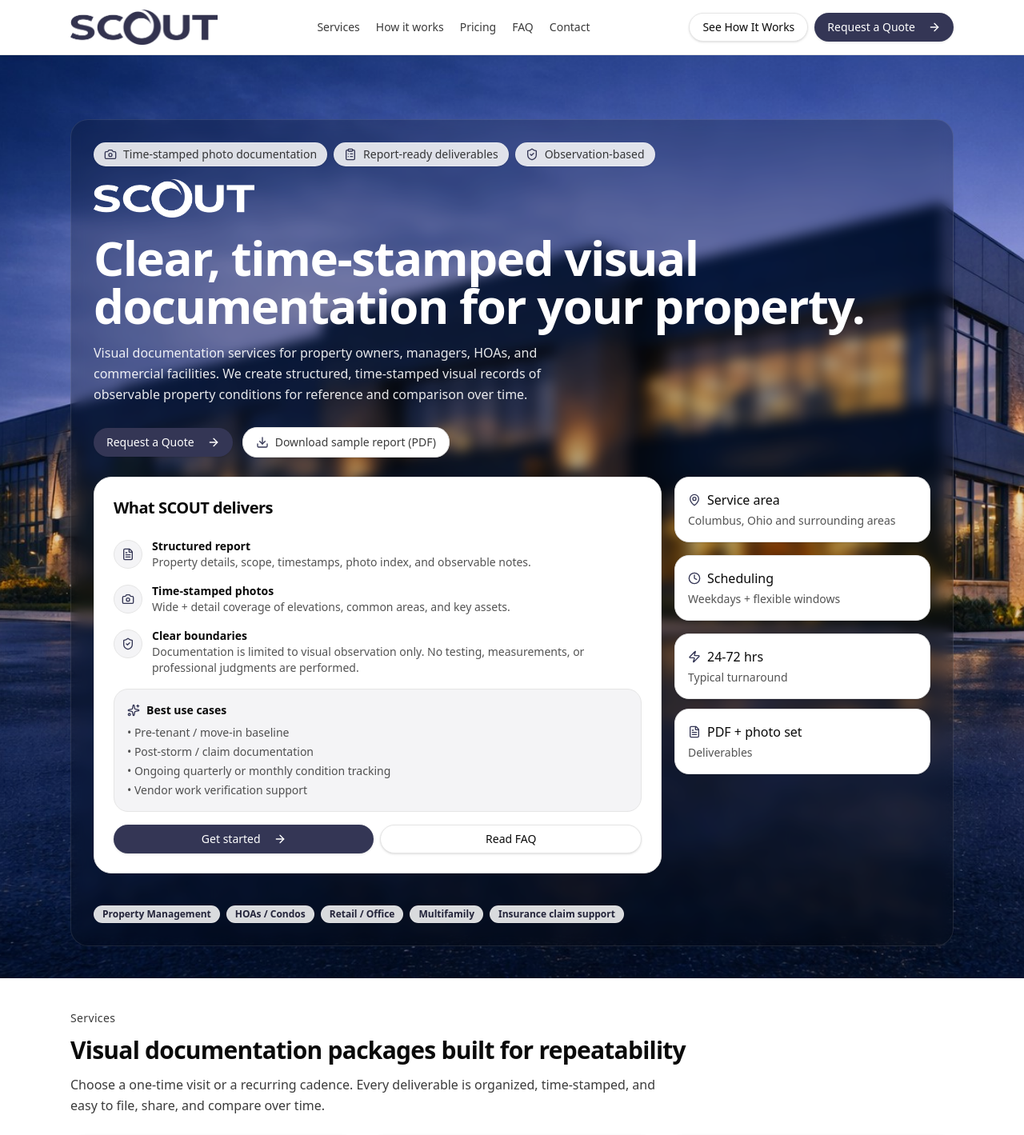
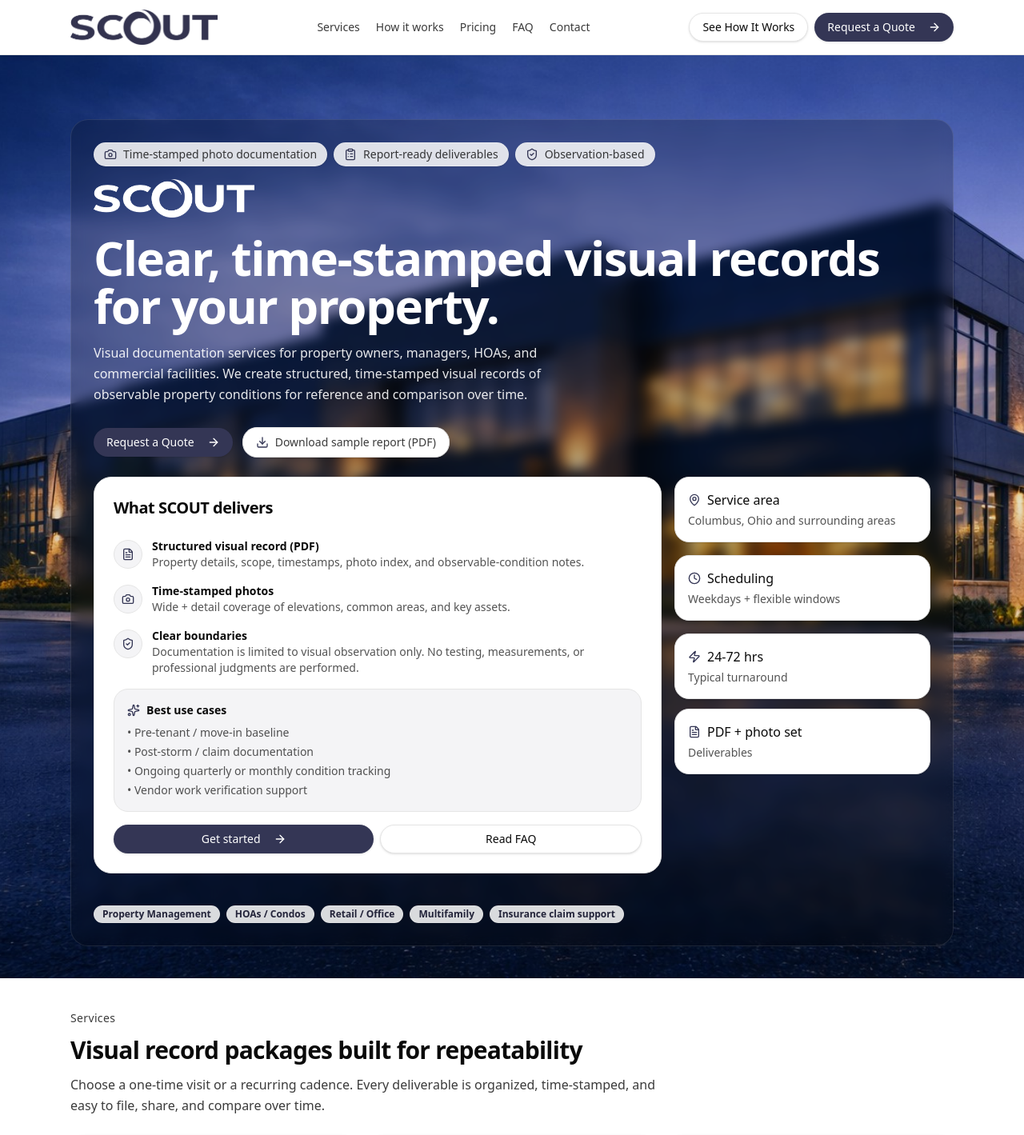
Before and after one commit to bennettb15/scout-site, a React (Vite) app: page / in a window 1280 px wide. Shown: the top 1419 px of the page at 80% size. Built offline with nearby package versions, Linux system fonts and the light colour scheme.

Commit message:
Record naming tweaks

```diff
--- a/src/ScoutMarketingSite.jsx
+++ b/src/ScoutMarketingSite.jsx
@@ -51,7 +51,7 @@ const BRAND = {
   name: "SCOUT",
   tagline: "Observe & Report",
   descriptor: "Visual documentation services",
-  siteTitle: "SCOUT | Visual Property Documentation",
+  siteTitle: "SCOUT | Visual Property Records",
 
   // Matched to your navy mark
   brandNavy: "#343655",
@@ -384,7 +384,7 @@ function scrollToSection(href) {
 
               <h1 className="text-3xl font-semibold tracking-tight text-white md:text-6xl">
 
-                Clear, time-stamped visual documentation for your property.
+                Clear, time-stamped visual records for your property.
               </h1>
 
               <p className="mt-4 max-w-xl text-base font-medium leading-relaxed text-white/90">
@@ -448,10 +448,10 @@ function scrollToSection(href) {
                       <FileText className="h-4 w-4 text-[var(--brand)]" />
                     </div>
                     <div>
-                      <div className="text-sm font-semibold">Structured report</div>
+                      <div className="text-sm font-semibold">Structured visual record (PDF)</div>
                       <div className="text-sm text-foreground/70">
                         Property details, scope, timestamps, photo index, and
-                        observable notes.
+                        observable-condition notes.
                       </div>
                     </div>
                   </div>
@@ -600,7 +600,7 @@ function scrollToSection(href) {
       <Section
         id="services"
         eyebrow="Services"
-        title="Visual documentation packages built for repeatability"
+        title="Visual record packages built for repeatability"
         subtitle="Choose a one-time visit or a recurring cadence. Every deliverable is organized, time-stamped, and easy to file, share, and compare over time."
         /*className="py-10 md:py-14"*/
       >
```
